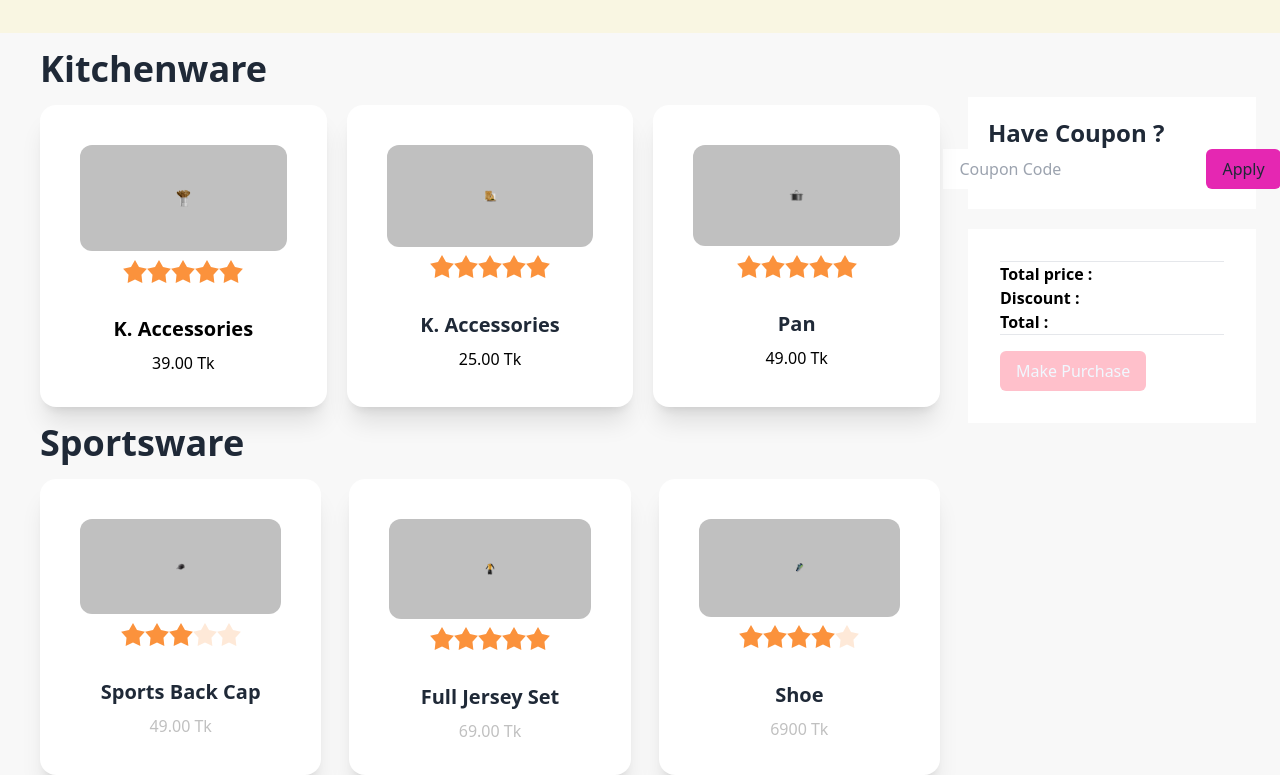
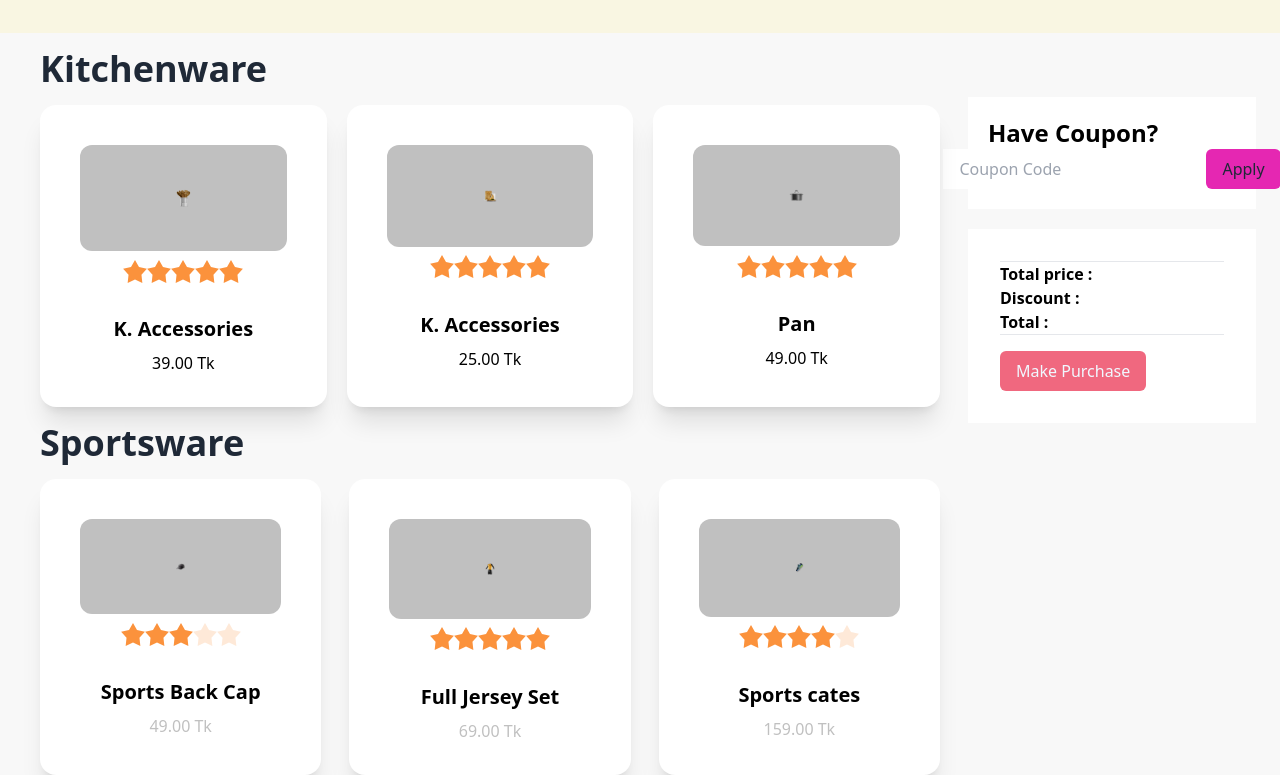
Before and after one commit to ezazahamed69/Summer-Sale-Fever, a plain HTML site: page index.html in a window 1280 px wide. Shown: the part 691-1466 px from the top of the page. Drawn offline with nearby package versions, Linux system fonts and the light colour scheme.

Commit message:
error fixed

```diff
--- a/index.html
+++ b/index.html
@@ -9,17 +9,18 @@
 
 
     <style>
+        #apply-btn.applied {
+        background-color: rgb(191, 26, 54);
+        color: white;
+        cursor: not-allowed;
+    }
       #mPurchase:disabled,
       #apply-btn:disabled {
-          background-color: pink;
+          background-color: rgb(240, 104, 127);
           color: aliceblue;
           cursor: not-allowed;
       }
-      #apply-btn.applied {
-        background-color: rgb(159, 78, 91);
-        color: white;
-        cursor: not-allowed;
-    }
+
   </style>
 
 </head>
@@ -74,7 +75,7 @@
                       <input type="radio" name="rating-2" class="mask mask-star-2 bg-orange-400"  />
                     </div>
                   <div class="card-body items-center text-center">
-                    <h2 class="card-title font-bold">K. Accessories</h2>
+                    <h2 class="card-title font-bold text-[black]">K. Accessories</h2>
                     <p class="text-[black] price">25.00 Tk</p>
                   </div>
                 </div>
@@ -91,7 +92,7 @@
                       <input type="radio" name="rating-3" class="mask mask-star-2 bg-orange-400" />
                     </div>
                   <div class="card-body items-center text-center">
-                    <h2 class="card-title font-bold">Pan</h2>
+                    <h2 class="card-title font-bold text-[black]">Pan</h2>
                     <p class="text-[black] price">49.00 Tk</p>
                   </div>
                 </div>
@@ -112,7 +113,7 @@
                       <input type="radio" name="rating-1" class="mask mask-star-2 bg-orange-400" />
                     </div>
                   <div class="card-body items-center text-center">
-                    <h2 class="card-title font-bold">Sports Back Cap</h2>
+                    <h2 class="card-title font-bold text-[black] ">Sports Back Cap</h2>
                     <p class="text-[silver] price">49.00 Tk</p>
                   </div>
                 </div>
@@ -129,7 +130,7 @@
                       <input type="radio" name="rating-2" class="mask mask-star-2 bg-orange-400"  />
                     </div>
                   <div class="card-body items-center text-center">
-                    <h2 class="card-title font-bold">Full Jersey Set</h2>
+                    <h2 class="card-title font-bold text-[black] ">Full Jersey Set</h2>
                     <p class="text-[silver] price">69.00 Tk</p>
                   </div>
                 </div>
@@ -146,22 +147,22 @@
                       <input type="radio" name="rating-3" class="mask mask-star-2 bg-orange-400" />
                     </div>
                   <div class="card-body items-center text-center">
-                    <h2 class="card-title font-bold">Shoe</h2>
-                    <p class="text-[silver] price">6900 Tk</p>
+                    <h2 class="card-title font-bold text-[black] ">Sports cates</h2>
+                    <p class="text-[silver] price">159.00 Tk</p>
                   </div>
                 </div>
           </section>
       </div>
       <div class="w-72 mt-16 p5">
           <div class="p-5 bg-white">
-              <h2 class="text-2xl font-bold"> Have Coupon ? </h2>
+              <h2 class="text-2xl font-bold text-[black]"> Have Coupon? </h2>
             <div class="flex justify-center">
                 <input id="coupon-field" class="bg-white py-2 px-4" type="text" placeholder="Coupon Code">
                 <button id="apply-btn" class="px-4 rounded-md py-2 bg-[#E527B2]"> Apply </button>
             </div>
           </div>
           <div class="bg-white p-8 mt-5">
-              <ol id="list">
+              <ol id="list-ol">
                 <li class="font-bold">  </li>
               </ol>
               <hr>
@@ -169,7 +170,7 @@
               <p id="discountP" class="font-bold text-[black]"> Discount : </p>
               <p id="total-price" class="font-bold text-[black]"> Total : </p>
               <hr>
-              <button id="mPurchase" class="mt-4 px-4 rounded-md py-2 bg-[#E527B2]" disabled> Make Purchase </button>
+              <button id="mPurchase" class="mt-4 px-4 rounded-md py-2 bg-[#E527B2] text-[black]" disabled> Make Purchase </button>
 
           </div>
       </div>
--- a/index.js
+++ b/index.js
@@ -2,13 +2,19 @@ document.addEventListener("DOMContentLoaded", function ()
 {
     const pList = document.querySelectorAll(".product");
 
-    const list = document.getElementById("list");
+    const list = document.getElementById("list-ol");
 
     const price = document.getElementById("price");
+
+
     const discountText = document.getElementById("discountP");
+
     const totalPriceText = document.getElementById("total-price");
+
     const cField = document.getElementById("coupon-field");
+
     const applyBtn = document.getElementById("apply-btn");
+
     const makePurchaseBtn = document.getElementById("mPurchase");
 
     let totalPrice = 0;
@@ -26,7 +32,7 @@ document.addEventListener("DOMContentLoaded", function ()
             listItem.textContent = sNumber + ". " + productName;
             list.appendChild(listItem);
 
-            price.textContent = "Total price: $" + totalPrice.toFixed(2);
+            price.textContent = "Total price: TK  " + totalPrice.toFixed(2);
 
             sNumber++;
 
@@ -50,7 +56,7 @@ document.addEventListener("DOMContentLoaded", function ()
             discountText.textContent = "Discount: " + discount + "%";
 
 
-            totalPriceText.textContent = "Total: $" + discountedTotalPrice.toFixed(2);
+            totalPriceText.textContent = "Total: TK : " + discountedTotalPrice.toFixed(2);
 
 
             couponApplied = true;
```
